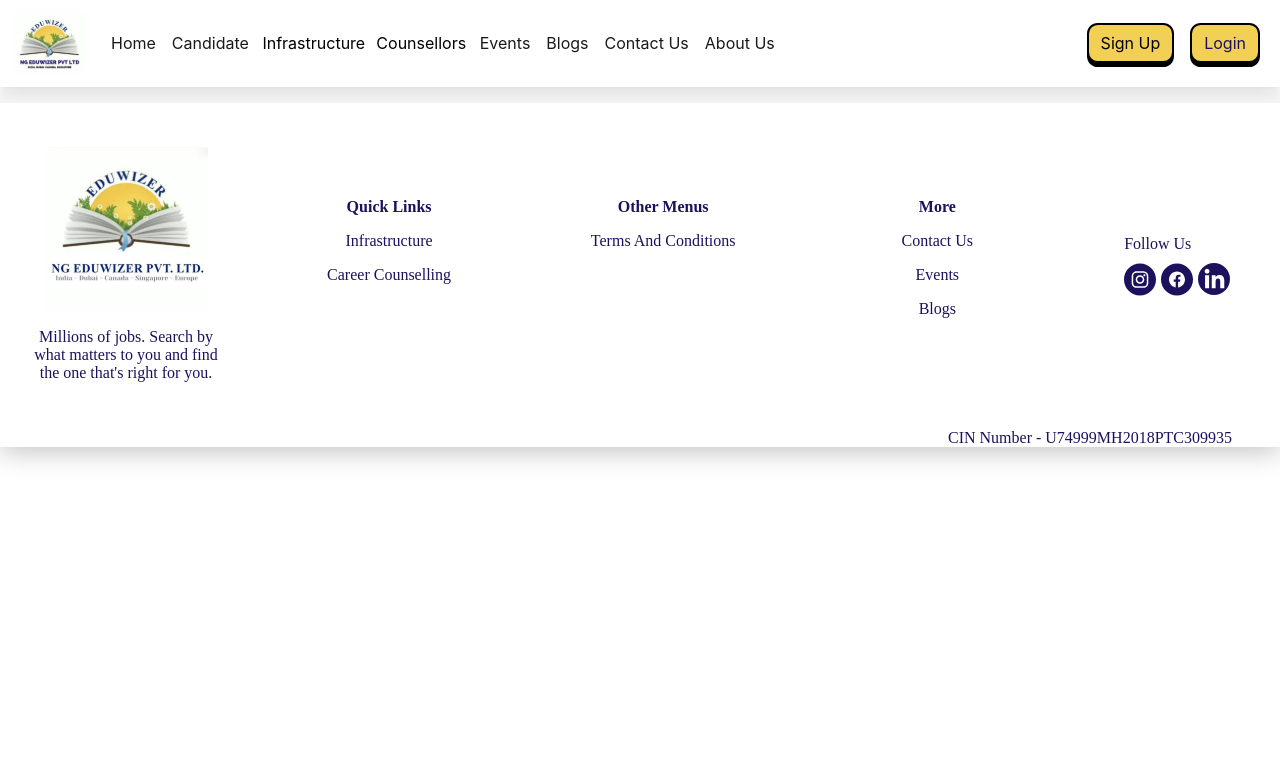
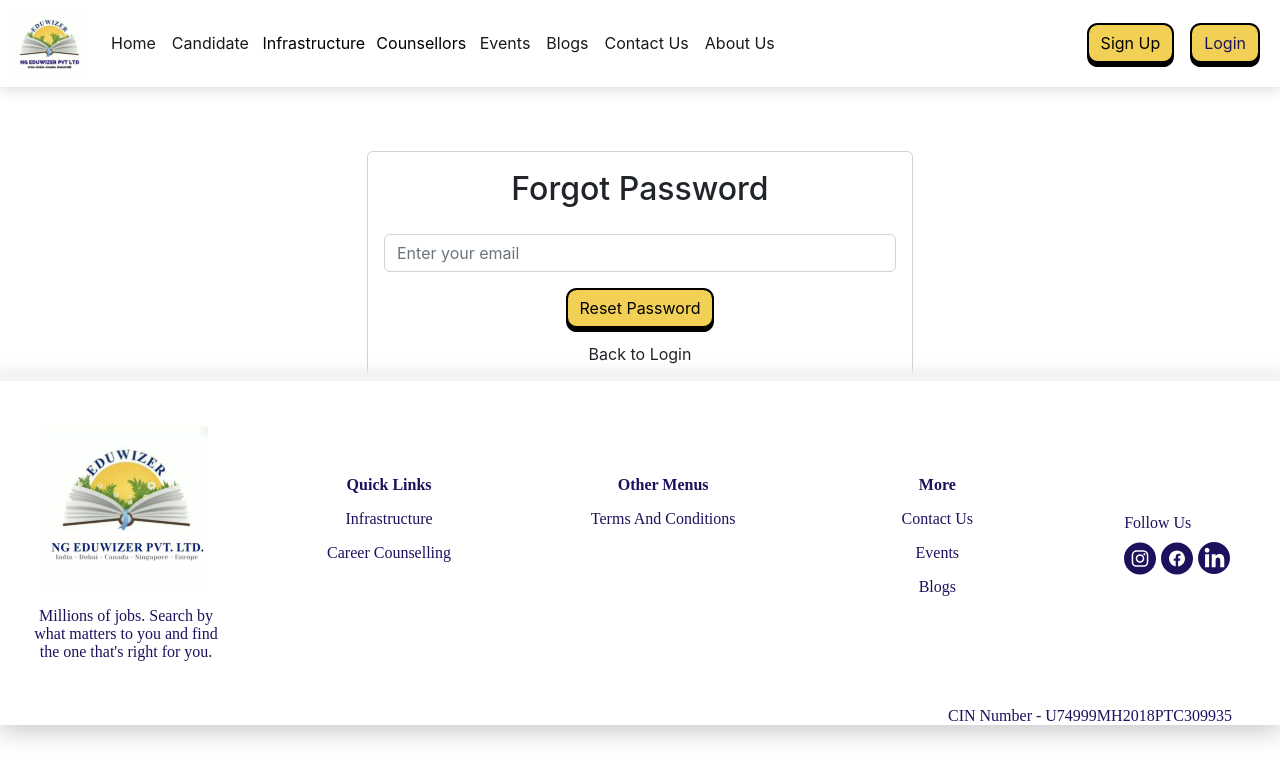
Before and after one commit to vinod4848/Eduwizerfrontend, a React (Create React App) app: page /forgotPassword in a window 1280 px wide. Shown: the top 780 px of the page. Built offline with nearby package versions, Linux system fonts and the light colour scheme.

Commit message:
add new function to fogotpassword

```diff
--- a/src/App.js
+++ b/src/App.js
@@ -28,6 +28,8 @@ import CandidatePackageScreen from "./Components/PreLogin/CandidatePackageScreen
 import VendorPackageScreen from "./Components/PreLogin/VendorPackageScreen";
 import CounsellerPackageScreen from "./Components/PreLogin/CounsellerPackageScreen";
 import InstitutePackageScreen from "./Components/PreLogin/InstitutePackageScreen";
+import ForgotPassword from "./Components/PreLogin/forgotPassword";
+import SetNewPassword from "./Components/PreLogin/SetNewPassword";
 
 function App() {
   const { loginData } = useSelector((store) => store.dataReducer);
@@ -82,6 +84,8 @@ function App() {
             }
           />
           <Route path="login" exact element={<Login />} />
+          <Route path="forgotPassword" exact element={<ForgotPassword />} />
+          <Route path="setNewPassword/:token" element={<SetNewPassword />} />
           <Route path="register/:type" exact element={<Signup />} />
           <Route path="verifyotp" exact element={<VerfiyOtp />} />
           <Route
--- a/src/Components/PreLogin/Login.js
+++ b/src/Components/PreLogin/Login.js
@@ -221,6 +221,14 @@ const Login = () => {
             </FormControl>
           </div> */}
           <div className="col-12 text-center mt-4">
+            <u
+              className="pointer"
+              onClick={() => navigate("/forgotPassword")}
+            >
+              <a>ForgotPassword</a>
+            </u>
+          </div>
+          <div className="col-12 text-center mt-4">
             Don't have account?{" "}
             <u
               className="pointer"
--- /dev/null
+++ b/src/Components/PreLogin/SetNewPassword.js
@@ -0,0 +1,96 @@
+import { useState, useEffect } from "react";
+import { useNavigate, useParams } from "react-router-dom";
+import { setNewPassword } from "../../Services/api";
+import CustomToast from "../Common/CustomToast";
+
+const SetNewPassword = () => {
+  const navigate = useNavigate();
+  const { token } = useParams();
+  const [newPassword, setPassword] = useState("");
+  const [loading, setLoading] = useState(false);
+  const [successMessage, setSuccessMessage] = useState("");
+  const [errorMessage, setErrorMessage] = useState("");
+
+  console.log(token, "token");
+  useEffect(() => {
+    if (!token) {
+      navigate("/login");
+    }
+  }, [token, navigate]);
+
+  const handleSetNewPassword = async (e) => {
+    e.preventDefault();
+    try {
+      setLoading(true);
+      await setNewPassword({ token, newPassword });
+      setSuccessMessage(
+        "Password reset successfully. You can now log in with your new password."
+      );
+      setErrorMessage("");
+    } catch (error) {
+      setSuccessMessage("");
+      setErrorMessage("Failed to set a new password. Please try again.");
+    } finally {
+      setLoading(false);
+    }
+  };
+
+  return (
+    <div className="container">
+      <div className="row justify-content-center">
+        <div className="col-md-6">
+          <div className="card mt-5">
+            <div className="card-body">
+              <h2 className="text-center mb-4">Set New Password</h2>
+              <form onSubmit={handleSetNewPassword}>
+                <div className="mb-3">
+                  <label
+                    htmlFor="password"
+                    className="form-label visually-hidden"
+                  >
+                    New Password
+                  </label>
+                  <input
+                    type="password"
+                    className="form-control"
+                    id="newPassword"
+                    placeholder="Enter your new password"
+                    value={newPassword}
+                    onChange={(e) => setPassword(e.target.value)}
+                    required
+                  />
+                </div>
+                <div className="text-center">
+                  <button
+                    type="submit"
+                    className="btn btn-primary"
+                    disabled={loading}
+                  >
+                    Set New Password
+                  </button>
+                </div>
+              </form>
+              {successMessage && (
+                <div className="mt-3">
+                  <CustomToast type="success" message={successMessage} />
+                </div>
+              )}
+              {errorMessage && (
+                <div className="mt-3">
+                  <CustomToast type="error" message={errorMessage} />
+                </div>
+              )}
+              <div className="text-center mt-3">
+                <span className="pointer" onClick={() => navigate("/login")}>
+                  Back to Login
+                </span>
+              </div>
+            </div>
+          </div>
+        </div>
+      </div>
+    </div>
+  );
+};
+
+export default SetNewPassword;
--- /dev/null
+++ b/src/Components/PreLogin/forgotPassword.js
@@ -0,0 +1,85 @@
+import { useState } from "react";
+import { useNavigate } from "react-router-dom";
+import { forgotPassword } from "../../Services/api";
+import CustomToast from "../Common/CustomToast";
+
+const ForgotPassword = () => {
+  const navigate = useNavigate();
+  const [email, setEmail] = useState("");
+  const [loading, setLoading] = useState(false);
+  const [successMessage, setSuccessMessage] = useState("");
+  const [errorMessage, setErrorMessage] = useState("");
+
+  const handleForgotPassword = async (e) => {
+    e.preventDefault();
+    try {
+      setLoading(true);
+      await forgotPassword({ email });
+      setSuccessMessage(
+        "Password reset link sent to your email. Please check your inbox."
+      );
+      setErrorMessage("");
+    } catch (error) {
+      setSuccessMessage("");
+      setErrorMessage("Failed to send password reset link. Please try again.");
+    } finally {
+      setLoading(false);
+    }
+  };
+
+  return (
+    <div className="container">
+      <div className="row justify-content-center">
+        <div className="col-md-6">
+          <div className="card mt-5">
+            <div className="card-body">
+              <h2 className="text-center mb-4">Forgot Password</h2>
+              <form onSubmit={handleForgotPassword}>
+                <div className="mb-3">
+                  <label htmlFor="email" className="form-label visually-hidden">
+                    Email address
+                  </label>
+                  <input
+                    type="email"
+                    className="form-control"
+                    id="email"
+                    placeholder="Enter your email"
+                    value={email}
+                    onChange={(e) => setEmail(e.target.value)}
+                    required
+                  />
+                </div>
+                <div className="text-center">
+                  <button
+                    type="submit"
+                    className="btn btn-primary"
+                    disabled={loading}
+                  >
+                    Reset Password
+                  </button>
+                </div>
+              </form>
+              {successMessage && (
+                <div className="mt-3">
+                  <CustomToast type="success" message={successMessage} />
+                </div>
+              )}
+              {errorMessage && (
+                <div className="mt-3">
+                  <CustomToast type="error" message={errorMessage} />
+                </div>
+              )}
+              <div className="text-center mt-3">
+                <span className="pointer" onClick={() => navigate("/login")}>
+                  Back to Login
+                </span>
+              </div>
+            </div>
+          </div>
+        </div>
+      </div>
+    </div>
+  );
+};
+
+export default ForgotPassword;
--- a/src/Services/api.js
+++ b/src/Services/api.js
@@ -12,7 +12,12 @@ export function uploadCVAPI(formData) {
 export function login(body) {
   return axios.post("/eduwizer/login", body);
 }
-
+export function forgotPassword(body) {
+  return axios.post("/eduwizer/forgotPassword", body);
+}
+export function setNewPassword(body) {
+  return axios.post("/eduwizer/setNewPassword", body);
+}
 export function signup(body) {
   return axios.post("/eduwizer/signup", body);
 }
```
